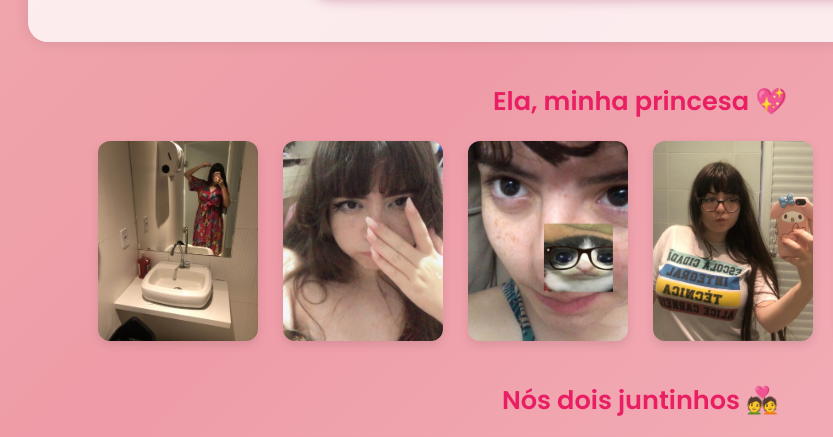
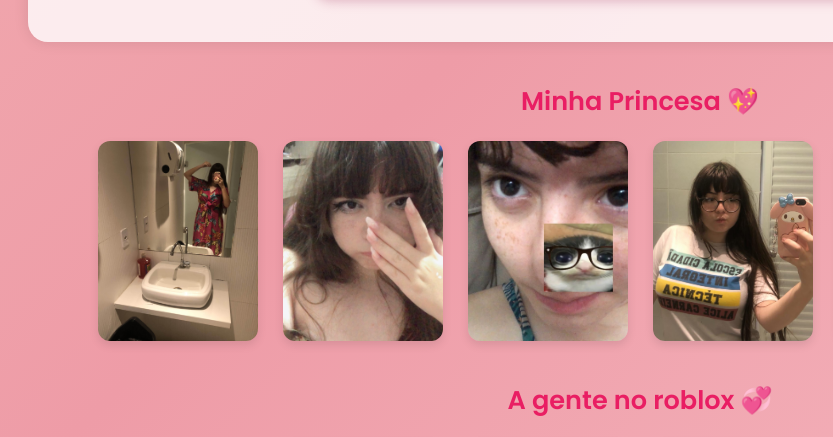
Before and after one commit to Tezzzzzzzzzzz/teamoannaprincesamia, a plain HTML site: page index.html in a window 1280 px wide. Shown: the part 406-843 px from the top of the page, 0-833 px from the left. Drawn offline with Linux system fonts and the light colour scheme.

Commit message:
titulo arreglado

```diff
--- a/index.html
+++ b/index.html
@@ -18,7 +18,7 @@
     </p>
   </div>
 
-  <h2 class="subtitulo">Ela, minha princesa 💖</h2>
+  <h2 class="subtitulo"> Minha Princesa 💖</h2>
   <div class="galeria" id="galeria-ella">
     <img src="Fotos/Ella1.jpg" alt="Foto 1" onclick="ampliar(this)" />
     <img src="Fotos/Ella2.jpg" alt="Foto 2" onclick="ampliar(this)" />
@@ -28,7 +28,7 @@
     <img src="Fotos/Ella6.jpg" alt="Foto 6" onclick="ampliar(this)" />
   </div>
 
-<h2 class="subtitulo">Nós dois juntinhos 💑</h2>
+<h2 class="subtitulo">A gente no roblox 💞</h2>
 <div class="galeria">
   <img src="Fotos/Nos1.jpg" alt="Nos 1" onclick="ampliar(this)" />
   <img src="Fotos/Nos2.jpg" alt="Nos 2" onclick="ampliar(this)" />
```
